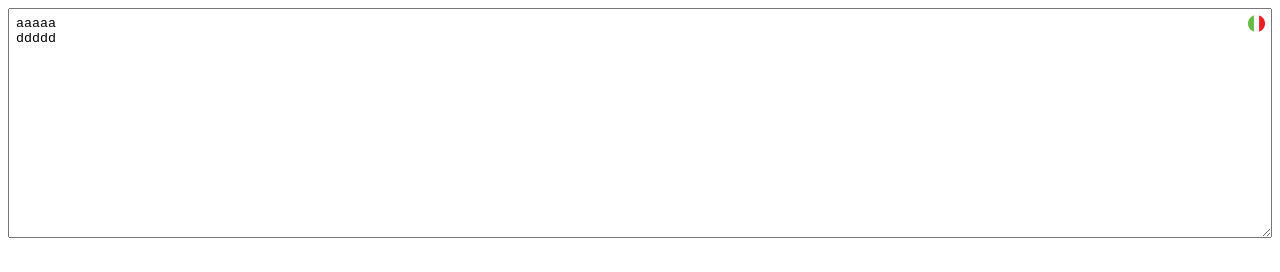
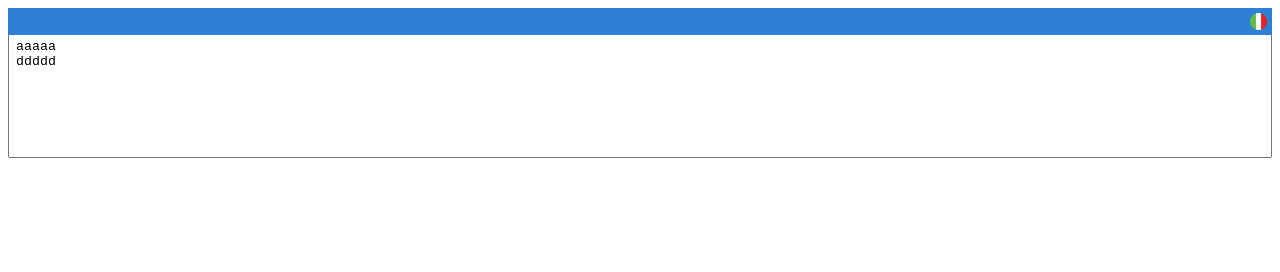
Before and after one commit to andreazorzi/TextareaLocalizer, a website: page index.html in a window 1280 px wide. Drawn offline with Linux system fonts and the light colour scheme.

Commit message:
Update ui

```diff
--- a/index.html
+++ b/index.html
@@ -9,15 +9,6 @@
 	<body>
 		<textarea id="textarea"></textarea>
 
-		<style>
-			.textarea{
-				width: 100%;
-				height: 230px;
-				padding: 7px;
-				box-sizing: border-box;
-			}
-		</style>
-
 		<script type="module">
 			import TextareaLocalizer from './textarea-localizer.js';
 
@@ -25,6 +16,7 @@
 				custom_classes: {
 					textarea: "textarea"
 				},
+				height: 150,
 				texts: {
 					"it": "aaaaa\nddddd",
 					"en": "bbbbb",
--- a/textarea-localizer.css
+++ b/textarea-localizer.css
@@ -1,10 +1,20 @@
 .textarea-localizer{
     position: relative;
 
+    & .textarea-localizer-header{
+        position: absolute;
+        top: 0px;
+        left: 0px;
+        width: 100%;
+        background-color: #2e80d5;
+        padding: 5px;
+        text-align: right;
+        box-sizing: border-box;
+    }
+
     & .textarea-localizer-languages{
-        position: absolute;
-        top: 7px;
-        right: 7px;
+        /* position: absolute; */
+        float: right;
         display: flex;
         gap: 10px;
         width: 17px;
@@ -19,6 +29,8 @@
         }
 
         & .textarea-localizer-language{
+            height: 17px;
+
             & img{
                 cursor: pointer;
                 width: 17px;
@@ -27,7 +39,11 @@
     }
 
     &  .textarea-localizer-textarea{
-
+        width: 100%;
+        padding: 7px;
+        padding-top: 30px;
+        box-sizing: border-box;
+        resize: none;
     }
 
     & .textarea-hidden{
--- a/textarea-localizer.js
+++ b/textarea-localizer.js
@@ -14,6 +14,7 @@ export default class TextareaLocalizer{
     #languages_icons = {};
     #options = {
         default_language: null,
+        height: 230,
         texts: {
             "it": "",
             "en": "",
@@ -91,15 +92,17 @@ export default class TextareaLocalizer{
         }
 
         return `
-            <div class="textarea-localizer-languages" style="--width: ${(this.getLanguages().length * 17 + (this.getLanguages().length - 1) * 10)}px" tabindex="0">
-                ${selector}
+            <div class="textarea-localizer-header">
+                <div class="textarea-localizer-languages" style="--width: ${(this.getLanguages().length * 17 + (this.getLanguages().length - 1) * 10)}px" tabindex="0">
+                    ${selector}
+                </div>
             </div>
         `;
     }
 
     #generateTextarea(lang){
         return `
-            <textarea name="${this.#element.name == "" ? "textarea" : this.#element.name}[${lang}]" class="textarea-localizer-textarea ${this.#options.custom_classes.textarea} ${lang != this.#options.default_language ? "textarea-hidden" : ""}" data-lang="${lang}">${this.#options.texts[lang]}</textarea>
+            <textarea name="${this.#element.name == "" ? "textarea" : this.#element.name}[${lang}]" class="textarea-localizer-textarea ${this.#options.custom_classes.textarea} ${lang != this.#options.default_language ? "textarea-hidden" : ""}" style="height: ${this.#options.height}px" data-lang="${lang}">${this.#options.texts[lang]}</textarea>
         `;
     }
 
```
